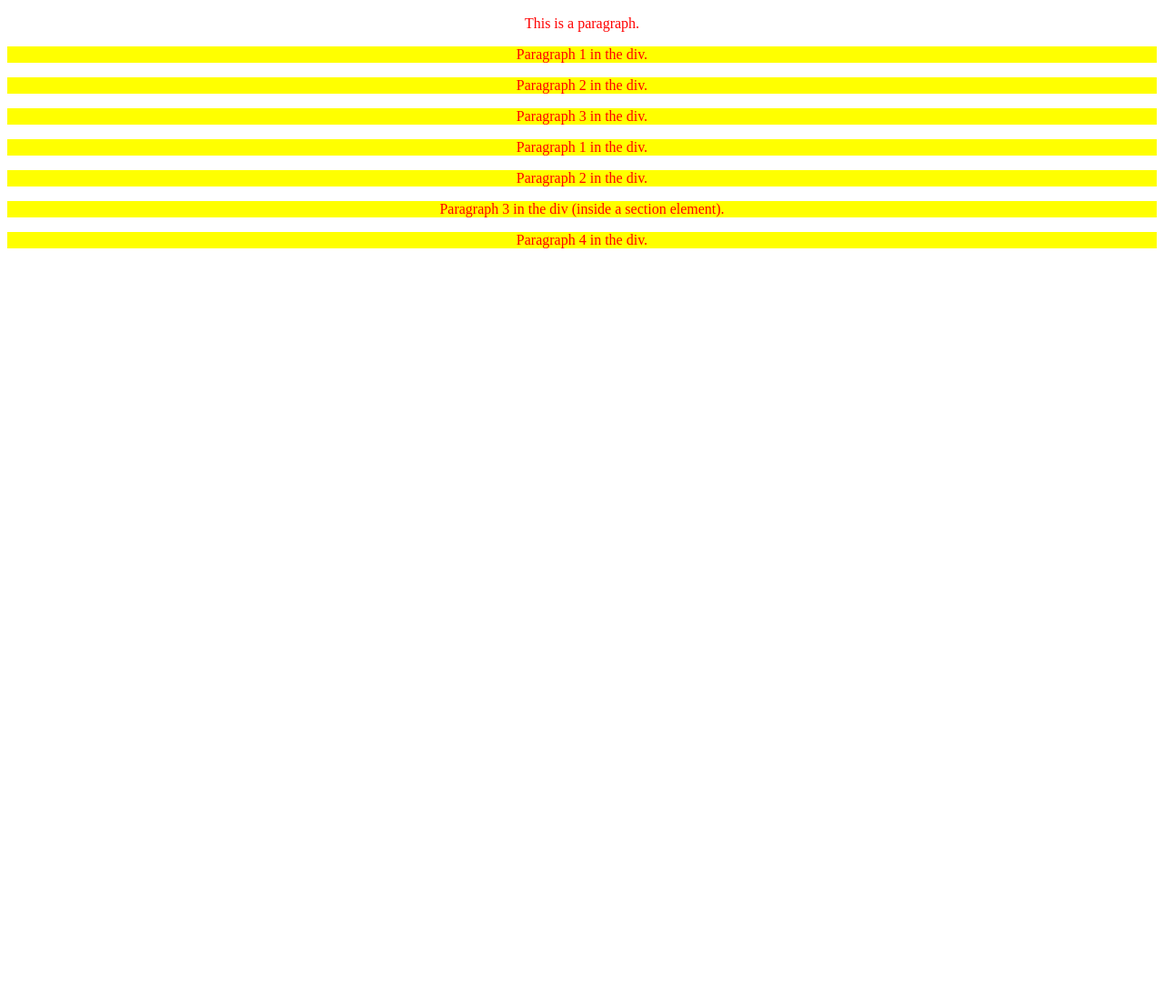
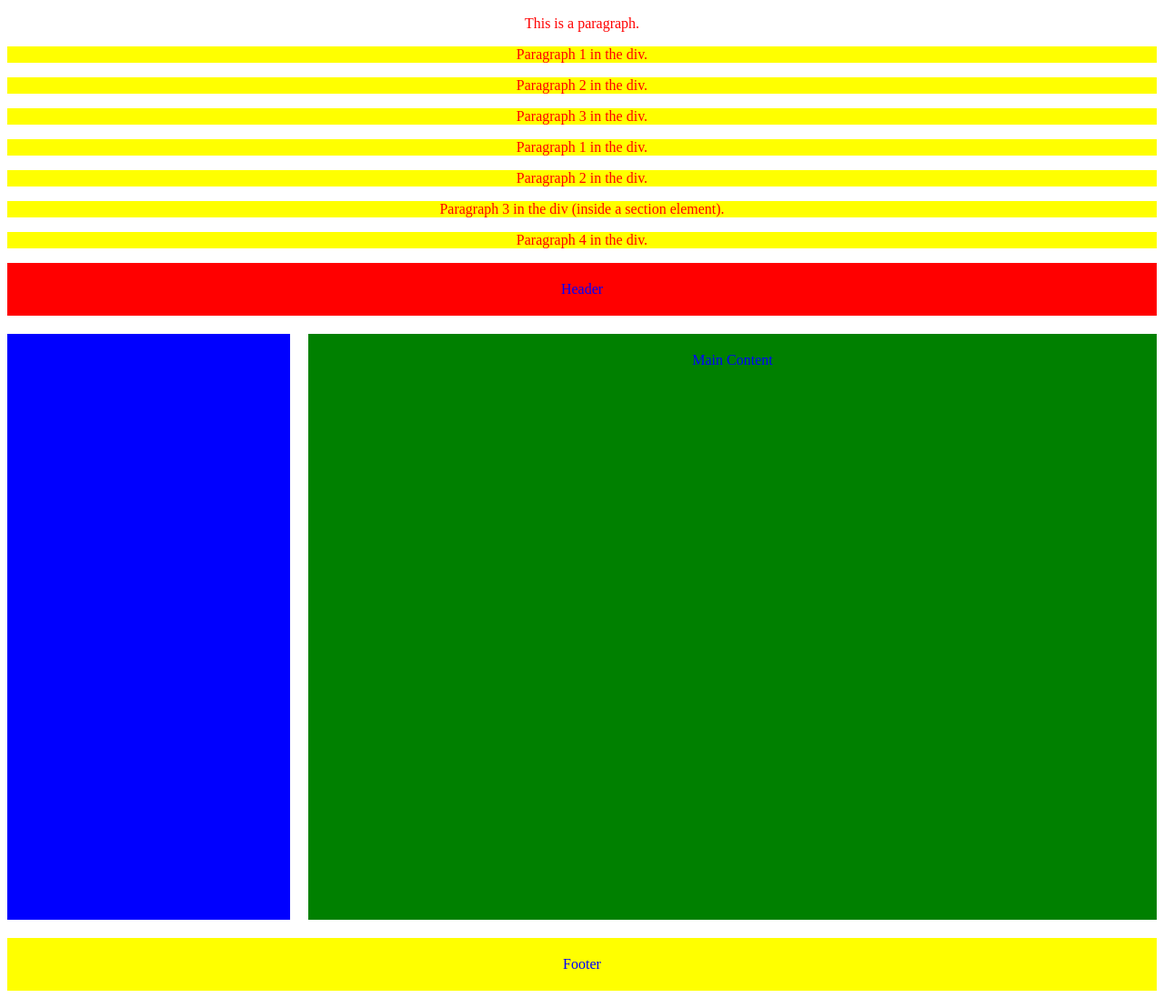
Before and after one commit to akshayz6/html, a plain HTML site: page index.html in a window 1280 px wide. Shown: the part 926-2023 px from the top of the page at 91% size. Before the commit the page ends 1215 px from the top, so only its background shows below. Drawn offline with Linux system fonts and the light colour scheme.

Commit message:
Add files via upload

```diff
--- a/index.html
+++ b/index.html
@@ -47,5 +47,12 @@ C++
     </section>
     <p>Paragraph 4 in the div.</p>
   </div>
+
+  <div class="grid-container">
+    <div class="header">Header</div>
+    <div class="sidebar">Sidebar</div>
+    <div class="main-content">Main Content</div>
+    <div class="footer">Footer</div>
+  </div>
 </body>
 </html>
--- a/style.css
+++ b/style.css
@@ -33,3 +33,32 @@ p{
        display: flex;
        justify-content: flex-end;
     }
+    .grid-container {
+      display: grid;
+      grid-template-columns: 1fr 3fr; /* Verdeling van de kolommen */
+      grid-template-rows: auto 1fr auto; /* Verdeling van de rijen */
+      grid-gap: 20px; /* Ruimte tussen de grid-items */
+      height: 100vh; /* Hoogte van de container */
+    }
+
+    .header {
+      grid-column: 1 / span 2; /* Beslaat 2 kolommen */
+      background-color: red;
+      padding: 20px;
+    }
+
+    .sidebar {
+      background-color: blue;
+      padding: 20px;
+    }
+
+    .main-content {
+      background-color: green;
+      padding: 20px;
+    }
+
+    .footer {
+      grid-column: 1 / span 2; /* Beslaat 2 kolommen */
+      background-color: yellow;
+      padding: 20px;
+    }
```
